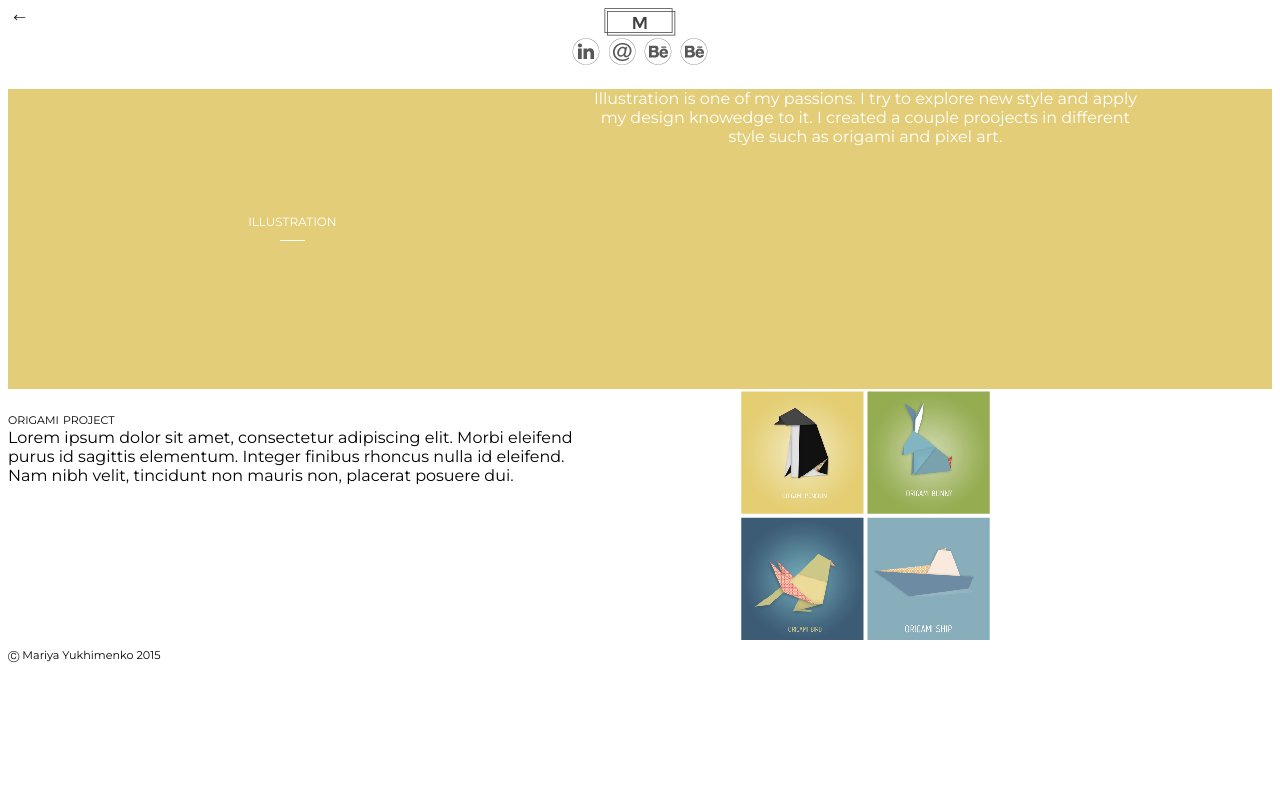
After one commit to marvladimirovna/portfolio, a PHP site: page /illustration.html in a window 1280 px wide. The commit adds this page. Run offline with PHP 8.4, Linux system fonts and the light colour scheme.

Commit message:
added draft for illustration page

```diff
--- /dev/null
+++ b/illustration.html
@@ -0,0 +1,115 @@
+<html>
+    <head>
+        <link rel="stylesheet" type="text/css" href="main.css">
+        <link href='http://fonts.googleapis.com/css?family=Montserrat' rel='stylesheet' type='text/css'>
+    </head>
+    <body>
+        <div class="logo">
+             <a href="index.html" class="back">
+                 <img src="back_arrow.png"/>
+             </a>
+             <img src="masha_logo.png" />
+        </div>
+        <div class="social">
+            <ul>
+                <li>
+                    <a href="https://www.linkedin.com/in/mariyayukhimenko">
+                        <img src="linkedin_logo.png" />
+                    </a>
+                </li>
+                <li>
+                    <a href="mailto:marvladimirovna@gmail.com">
+                        <img src="email_logo.png" />
+                    </a>
+
+                </li>
+                <li>
+                    <a href="https://www.behance.net/mariya_yukhimenko">
+                        <img src="behance_logo.png" />
+                    </a>
+
+                </li>
+                <li>
+                    <a href="https://dribbble.com/Masha">
+                        <img src="dribble_logo.png" />
+                    </a>
+                </li>
+            </ul>
+        </div>
+
+        <a class="section illustration" href="mobile.html">
+            <div class="title">
+                illustration
+                <span class="border"></span>
+            </div>
+            <div class="image">
+                Illustration is one of my passions. I try to explore new style and apply my design knowedge to it. I created a couple proojects in different style such as origami and pixel art.
+            </div>
+        </a>
+
+        <div class="project origami">
+            <div class="description">
+                <div class="title">
+                    origami project
+                </div>
+                <div class="text">
+                   Lorem ipsum dolor sit amet, consectetur adipiscing elit. Morbi eleifend purus id sagittis elementum. Integer finibus rhoncus nulla id eleifend. Nam nibh velit, tincidunt non mauris non, placerat posuere dui.
+                </div>
+            </div>
+
+            <div class="image">
+                <img src="origami_project.png" />
+            </div>
+        </div>
+
+        <div class="project 8bit">
+
+        </div>
+
+        <div class="other_sections">
+
+            <a class="section mobile" href="mobile.html">
+                <div class="title">
+                    mobile
+                    <span class="border"></span>
+                </div>
+                <div class="image">
+                    <img src="mobile_image.png" />
+                </div>
+            </a>
+
+            <a class="section infographics" href="mobile.html">
+                <div class="title">
+                    infographics
+                    <span class="border"></span>
+                </div>
+                <div class="image">
+                    <img src="infographics_image.png" />
+                </div>
+            </a>
+
+            <a class="section video" href="mobile.html">
+                <div class="title">
+                    video
+                    <span class="border"></span>
+                </div>
+                <div class="image">
+                    <img src="video_image.png" />
+                </div>
+            </a>
+
+            <div class="scrollup">
+                <a href="#">
+                    scroll up
+                </a>
+                <span class="border blackborder"></span>
+            </div>
+
+        </div>
+
+        <div class="copyright">
+            &#9400; Mariya Yukhimenko 2015
+        </div>
+
+    </body>
+</html>
--- a/main.css
+++ b/main.css
@@ -1,5 +1,9 @@
 body {
     font-family: 'Montserrat', sans-serif;
+}
+
+a {
+    text-decoration: none;
 }
 
 .logo {
@@ -29,9 +33,16 @@ body {
     text-align: center;
 }
 
+a.section {
+    display: block;
+}
+
 .section {
     margin-top: 20px;
     height: 300px;
+    color: white;
+    font-weight: normal;
+    font-size: 1em;
 }
 
 .section.mobile {
@@ -64,6 +75,8 @@ body {
 }
 
 .section .title {
+    vertical-align: top;
+    margin-top: 120px;
     width: 45%;
     display: inline-block;
     text-align: center;
@@ -85,5 +98,36 @@ body {
 
 .scrollup a {
     text-decoration: none;
-    font-variant: small-caps;;
+    font-variant: small-caps;
 }
+
+.copyright {
+    font-size: 0.7em;
+}
+
+.other_sections {
+    display: none;
+}
+
+.project .description {
+    display: inline-block;
+    width: 45%;
+    vertical-align: top;
+    margin-top: 20px;
+}
+
+.project .description .title {
+    font-variant: small-caps;
+}
+
+.project .image {
+    display: inline-block;
+    width: 45%;
+    text-align: center;
+}
+
+.back {
+    position: absolute;
+    top: 10px;
+    left: 10px;
+}
```
Also changed, not shown: index.html (+8 -8 lines), back_arrow.png (added), origami_project.png (added).
